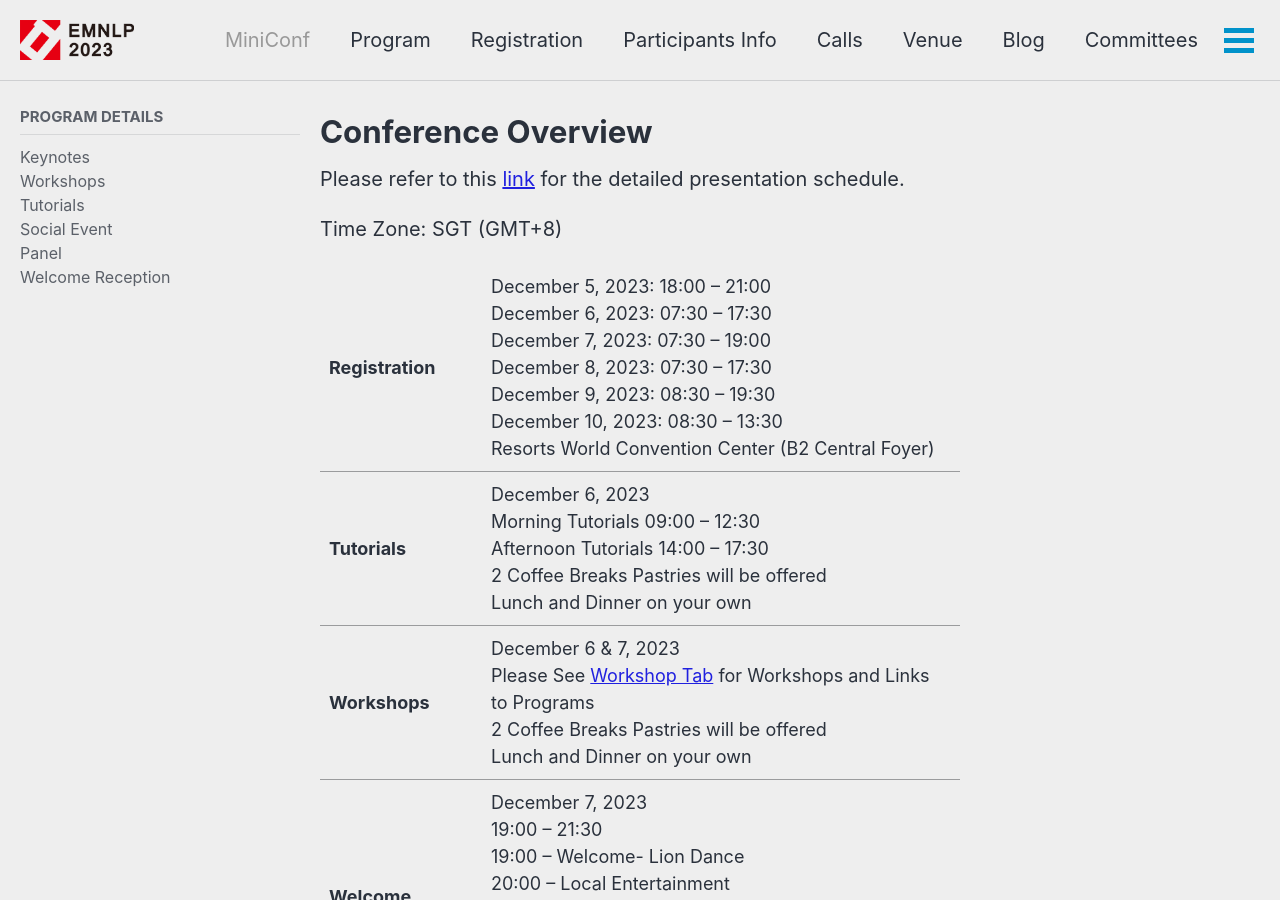
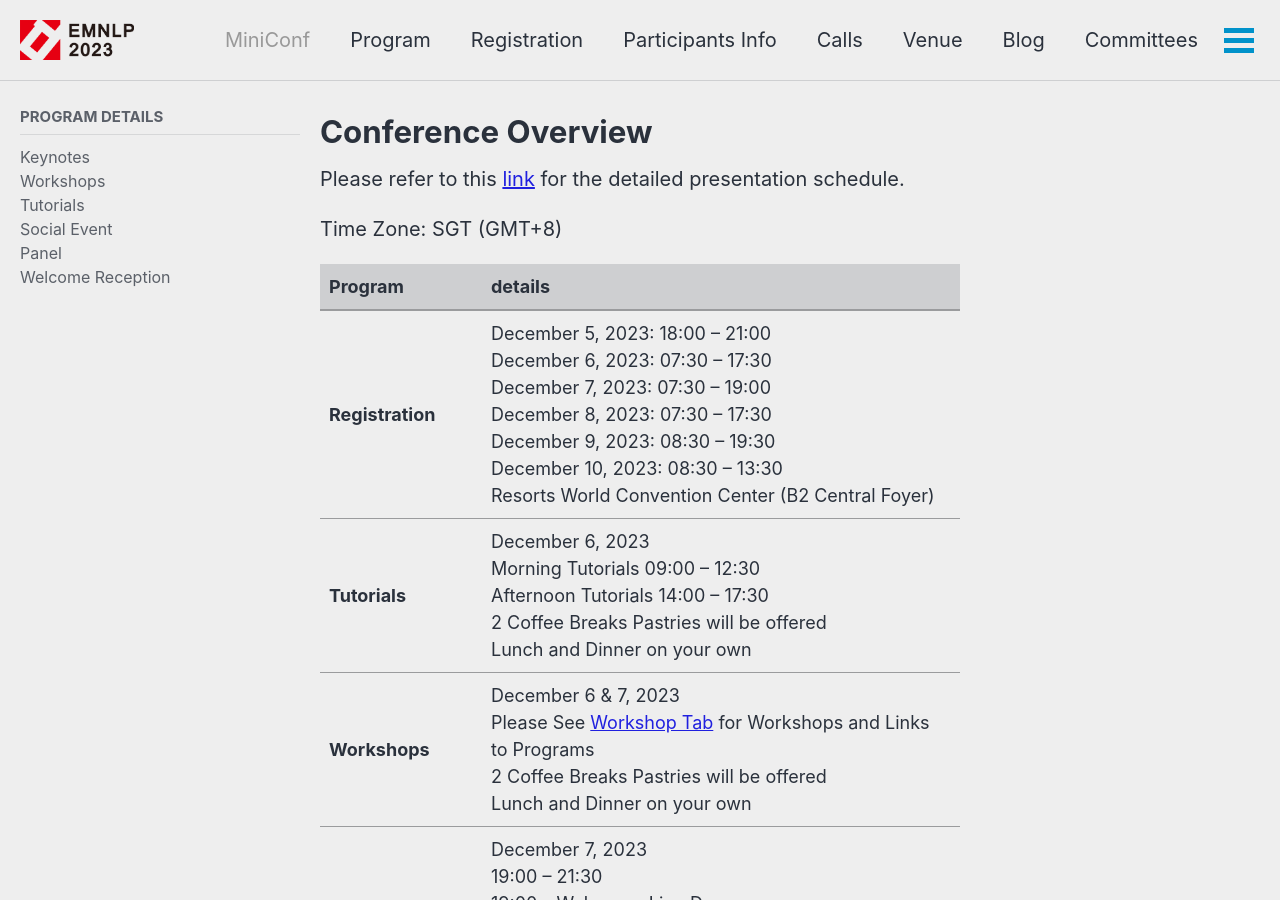
Before and after one commit to acl-org/emnlp-2023, a Jekyll site: the page built from _pages/program/program.md, in a window 1280 px wide and 900 px high. Built offline with Jekyll 4.4.1, drawn with Linux system fonts in a browser that asks for light colours; cached includes are drawn as plain includes; nearby versions of some CDN libraries.

Commit message:
Update program.md

```diff
--- a/_pages/program/program.md
+++ b/_pages/program/program.md
@@ -23,14 +23,14 @@ Time Zone: SGT (GMT+8)
 .news-table tr td:nth-child(1) { font-weight: bold; width: 9em; }
 </style>
 
-
+| Program |  details  |
 |:---|:---|
-| Registration | December 5, 2023: 18:00 – 21:00 <br> December 6, 2023: 07:30 – 17:30 <br> December 7, 2023: 07:30 – 19:00 <br> December 8, 2023: 07:30 – 17:30 <br> December 9, 2023: 08:30 – 19:30 <br> December 10, 2023: 08:30 – 13:30 <br> Resorts World Convention Center (B2 Central Foyer)
-| Tutorials | December 6, 2023 <br> Morning Tutorials 09:00 – 12:30 <br> Afternoon Tutorials 14:00 – 17:30 <br> 2 Coffee Breaks Pastries will be offered <br> Lunch and Dinner on your own
-| Workshops | December 6 & 7, 2023 <br> Please See [Workshop Tab](https://2023.emnlp.org/program/workshops/) for Workshops and Links to Programs <br> 2 Coffee Breaks Pastries will be offered <br> Lunch and Dinner on your own
-| Welcome Receptions | December 7, 2023 <br> 19:00 – 21:30 <br> 19:00 – Welcome- Lion Dance <br> 20:00 – Local Entertainment <br> 21:00 – Last Call  <br> Light hors d’oeuvre and 1 drink ticket provided. <br> Admission ticket included with Full Conference Registration <br> Dinner will be on your own
-| Main Conference | December 8, 9, 10, 2023 <br> 2 Coffee Breaks Pastries will be offered <br> Lunch and Dinner on your own <br> Authors needing to print posters you can order for onsite [pick up here](https://www.cma.sg/event/emnlp23/).
-| Social Event | December 9, 2023 <br> Buffet Dinner from 18:30 – 21:30 at the Conference Center <br> Universal Studio Singapore 20:00 – 23:45 <br> Admission ticket to both included with Full Conference Registration <br> Must have wristbands to enter
+| Registration | December 5, 2023: 18:00 – 21:00 <br> December 6, 2023: 07:30 – 17:30 <br> December 7, 2023: 07:30 – 19:00 <br> December 8, 2023: 07:30 – 17:30 <br> December 9, 2023: 08:30 – 19:30 <br> December 10, 2023: 08:30 – 13:30 <br> Resorts World Convention Center (B2 Central Foyer)|
+| Tutorials | December 6, 2023 <br> Morning Tutorials 09:00 – 12:30 <br> Afternoon Tutorials 14:00 – 17:30 <br> 2 Coffee Breaks Pastries will be offered <br> Lunch and Dinner on your own|
+| Workshops | December 6 & 7, 2023 <br> Please See [Workshop Tab](https://2023.emnlp.org/program/workshops/) for Workshops and Links to Programs <br> 2 Coffee Breaks Pastries will be offered <br> Lunch and Dinner on your own|
+| Welcome Receptions | December 7, 2023 <br> 19:00 – 21:30 <br> 19:00 – Welcome- Lion Dance <br> 20:00 – Local Entertainment <br> 21:00 – Last Call  <br> Light hors d’oeuvre and 1 drink ticket provided. <br> Admission ticket included with Full Conference Registration <br> Dinner will be on your own|
+| Main Conference | December 8, 9, 10, 2023 <br> 2 Coffee Breaks Pastries will be offered <br> Lunch and Dinner on your own <br> Authors needing to print posters you can order for onsite [pick up here](https://www.cma.sg/event/emnlp23/).|
+| Social Event | December 9, 2023 <br> Buffet Dinner from 18:30 – 21:30 at the Conference Center <br> Universal Studio Singapore 20:00 – 23:45 <br> Admission ticket to both included with Full Conference Registration <br> Must have wristbands to enter|
 {: .news-table}
 
 
```
